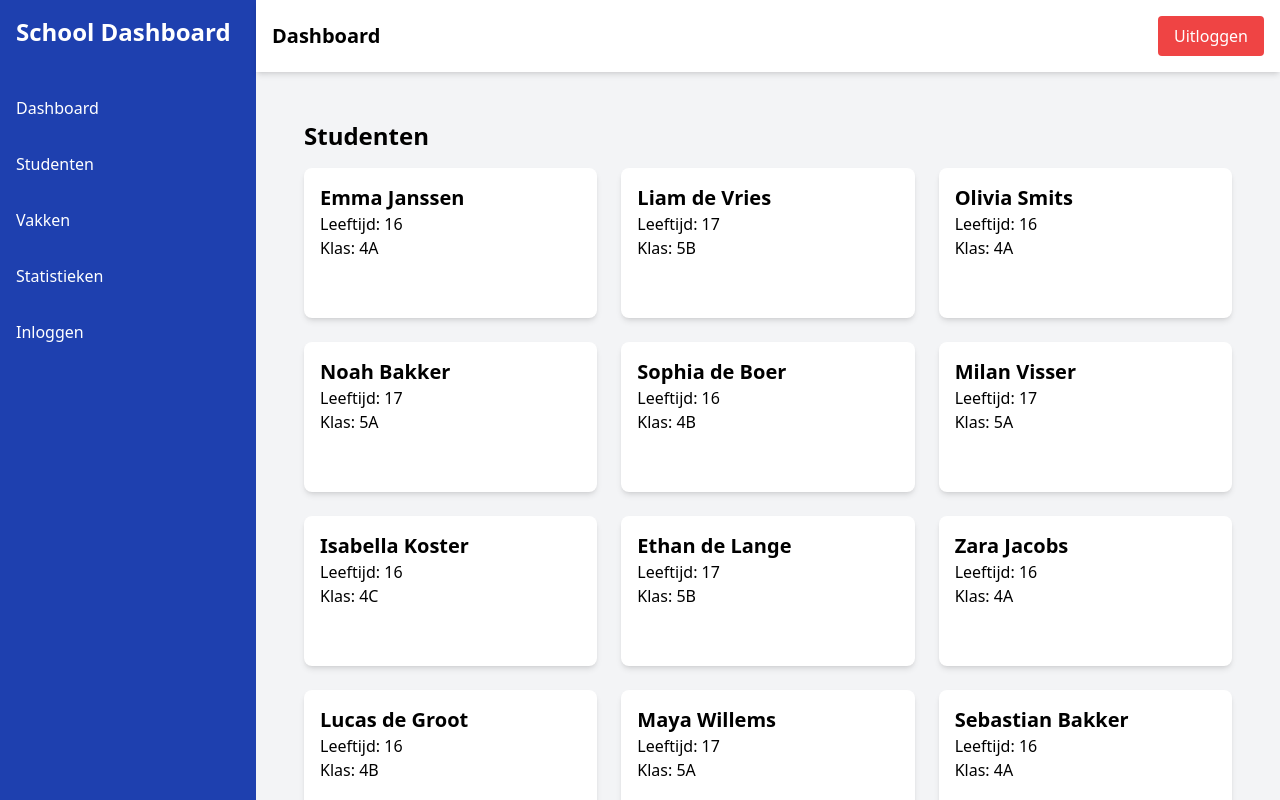
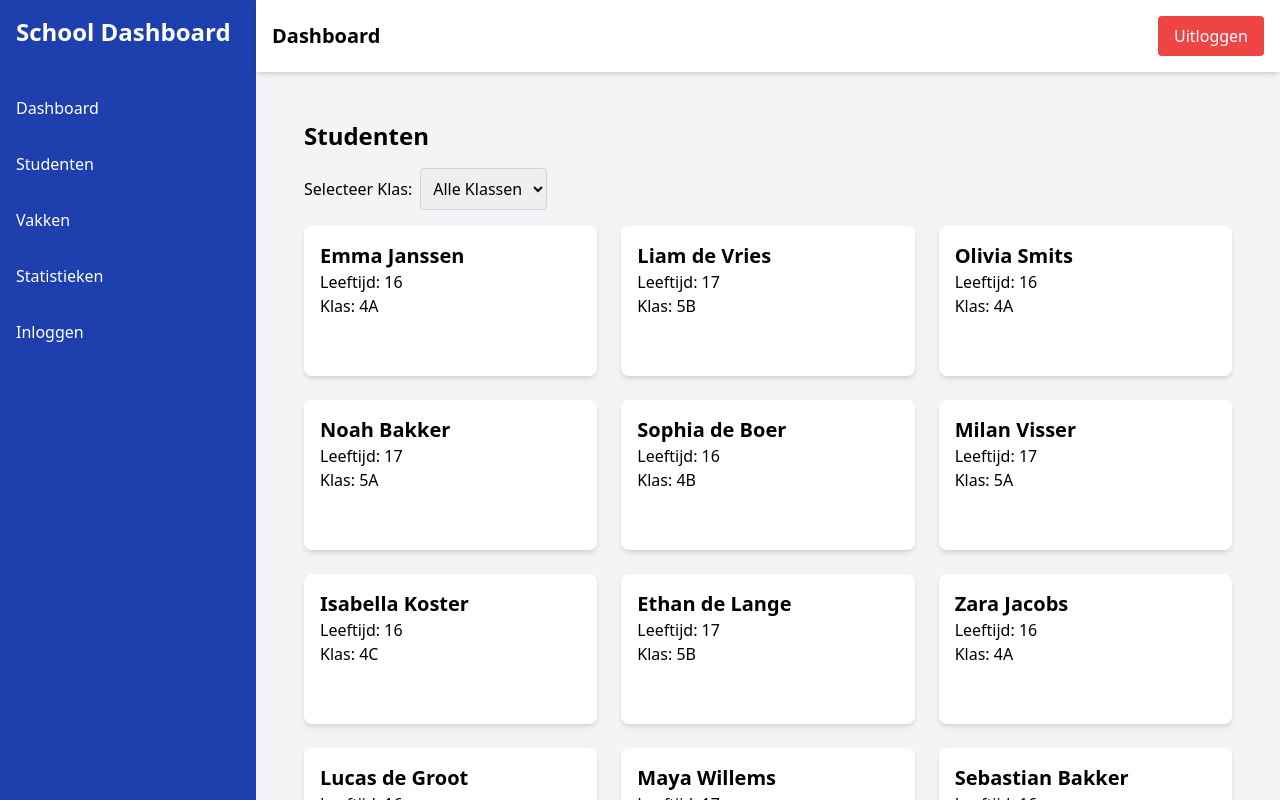
Before and after one commit to AbdellaBoutaarourt/Dashboard, a React (Create React App) app in the folder prototype-dashboard/: page /students in a window 1280 px wide. Shown: the top 800 px of the page. Built offline with nearby package versions, Linux system fonts and the light colour scheme; the HTML template or start-up script is replaced by a standard one.

Commit message:
filter student

```diff
--- a/prototype-dashboard/src/Pages/StudentPage.js
+++ b/prototype-dashboard/src/Pages/StudentPage.js
@@ -15,6 +15,7 @@ ChartJS.register(RadialLinearScale, PointElement, LineElement, Filler, Tooltip,
 const StudentPage = () => {
     const [students, setStudents] = useState([]);
     const [selectedStudentId, setSelectedStudentId] = useState(null);
+    const [selectedClass, setSelectedClass] = useState("");
 
     useEffect(() => {
         fetch("../data.json")
@@ -31,12 +32,39 @@ const StudentPage = () => {
         setSelectedStudentId(selectedStudentId === studentId ? null : studentId);
     };
 
+    const handleClassChange = (event) => {
+        setSelectedClass(event.target.value);
+    };
+
+    const filteredStudents = selectedClass
+        ? students.filter((student) => student.class === selectedClass)
+        : students;
+
+    const classOptions = [...new Set(students.map((student) => student.class))];
+
     return (
         <div className="bg-gray-100 min-h-screen p-6">
             <h1 className="text-2xl font-bold mb-4">Studenten</h1>
 
+            <div className="mb-4">
+                <label htmlFor="classFilter" className="mr-2">Selecteer Klas:</label>
+                <select
+                    id="classFilter"
+                    value={selectedClass}
+                    onChange={handleClassChange}
+                    className="border border-gray-300 p-2 rounded"
+                >
+                    <option value="">Alle Klassen</option>
+                    {classOptions.map((className, index) => (
+                        <option key={index} value={className}>
+                            {className}
+                        </option>
+                    ))}
+                </select>
+            </div>
+
             <div className="grid grid-cols-1 sm:grid-cols-2 md:grid-cols-3 gap-6">
-                {students.map((student) => {
+                {filteredStudents.map((student) => {
                     const isSelected = selectedStudentId === student.id;
                     const radarChartData = {
                         labels: student.subjects.map((subject) => subject.name),
```
